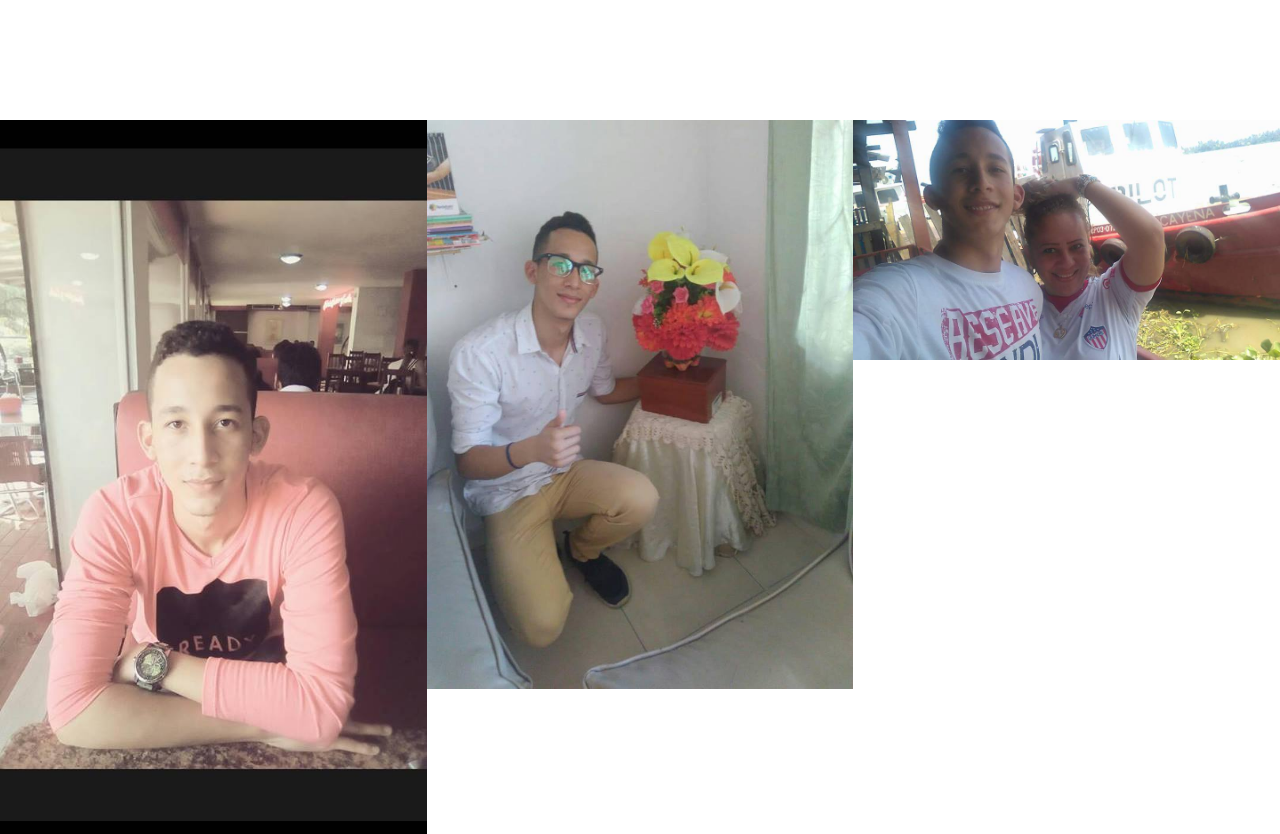
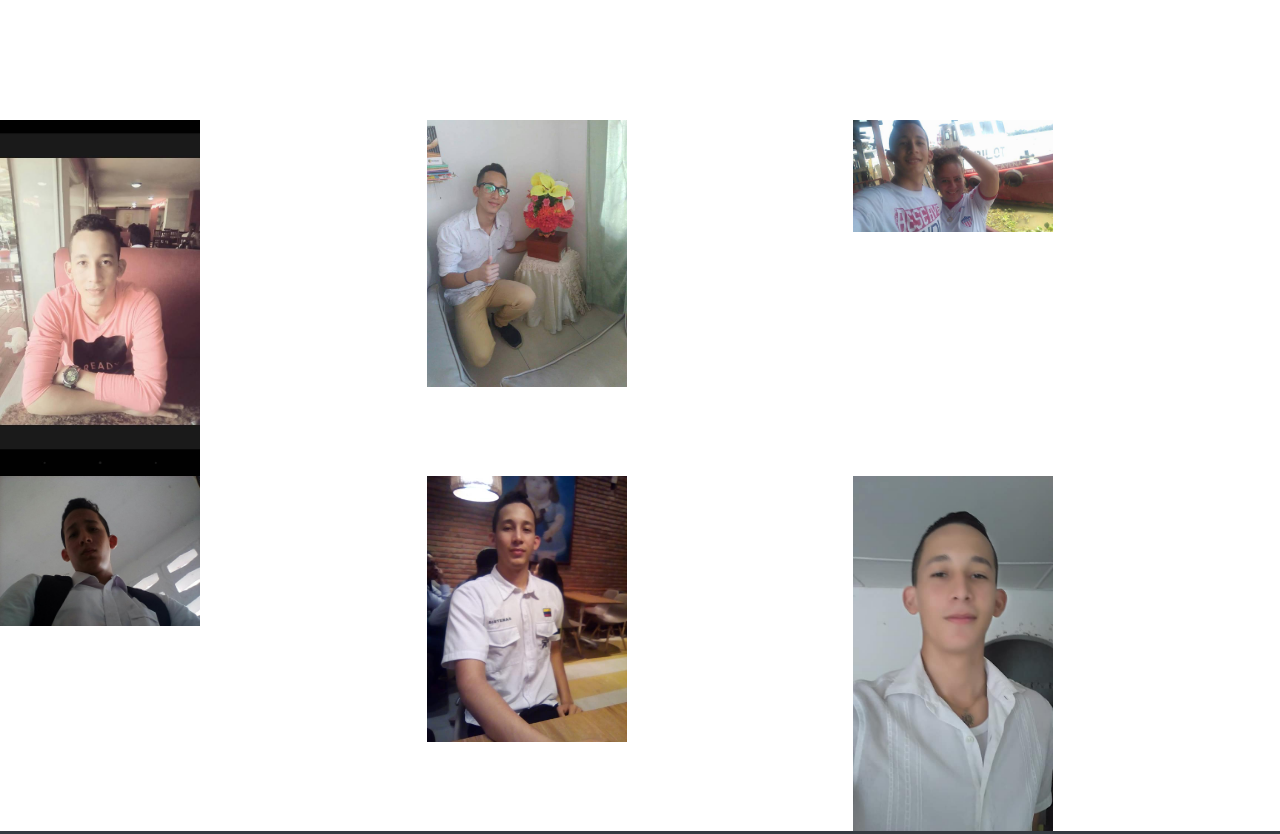
Before and after one commit to amcar/amcar.github.io, a website with bundled scripts: page index.html in a window 1280 px wide. Shown: the part 1820-2654 px from the top of the page. Built offline with nearby package versions, Linux system fonts and the light colour scheme.

Commit message:
23456789

```diff
--- a/index.html
+++ b/index.html
@@ -127,8 +127,8 @@
     <div class="container-fluid p-0">
       <div class="row no-gutters">
         <div class="col-lg-4 col-sm-6">
-          <a class="portfolio-box" href="img/pro1.jpg">
-            <img class="img-fluid" src="img/pro1.jpg" alt="">
+          <a class="portfolio-box" href="img/pro1.jpg" >
+            <img class="img-fluid" src="img/pro1.jpg" alt="" width="200" height="200">
             <div class="portfolio-box-caption">
               <div class="project-category text-white-50">
 
@@ -140,8 +140,8 @@
           </a>
         </div>
         <div class="col-lg-4 col-sm-6">
-          <a class="portfolio-box" href="img/pro2.jpg">
-            <img class="img-fluid" src="img/pro2.jpg" alt="">
+          <a class="portfolio-box" href="img/pro2.jpg" >
+            <img class="img-fluid" src="img/pro2.jpg" alt="" width="200" height="200">
             <div class="portfolio-box-caption">
               <div class="project-category text-white-50">
 
@@ -154,7 +154,7 @@
         </div>
         <div class="col-lg-4 col-sm-6">
           <a class="portfolio-box" href="img/pro3.jpg">
-            <img class="img-fluid" src="img/pro3.jpg" alt="">
+            <img class="img-fluid" src="img/pro3.jpg" alt="" width="200" height="200">
             <div class="portfolio-box-caption">
               <div class="project-category text-white-50">
 
@@ -167,7 +167,7 @@
         </div>
         <div class="col-lg-4 col-sm-6">
           <a class="portfolio-box" href="img/pro4.jpg">
-            <img class="img-fluid" src="img/pro4.jpg" alt="">
+            <img class="img-fluid" src="img/pro4.jpg" alt="" width="200" height="200">
             <div class="portfolio-box-caption">
               <div class="project-category text-white-50">
 
@@ -180,7 +180,7 @@
         </div>
         <div class="col-lg-4 col-sm-6">
           <a class="portfolio-box" href="img/pro5.jpg">
-            <img class="img-fluid" src="img/pro5.jpg" alt="">
+            <img class="img-fluid" src="img/pro5.jpg" alt="" width="200" height="200">
             <div class="portfolio-box-caption">
               <div class="project-category text-white-50">
 
@@ -193,7 +193,7 @@
         </div>
         <div class="col-lg-4 col-sm-6">
           <a class="portfolio-box" href="img/pro6.jpg">
-            <img class="img-fluid" src="img/pro6.jpg" alt="">
+            <img class="img-fluid" src="img/pro6.jpg" alt="" width="200" height="200">
             <div class="portfolio-box-caption p-3">
               <div class="project-category text-white-50">
 
```
